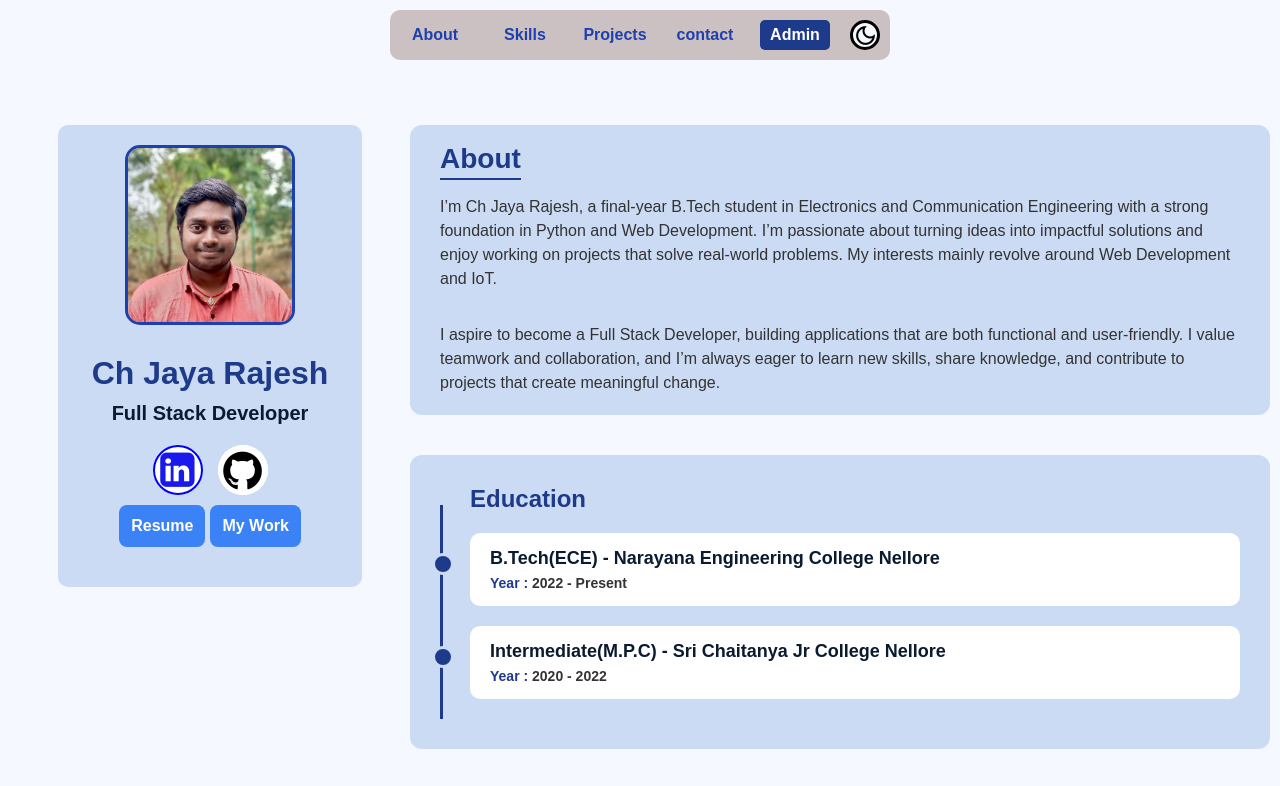
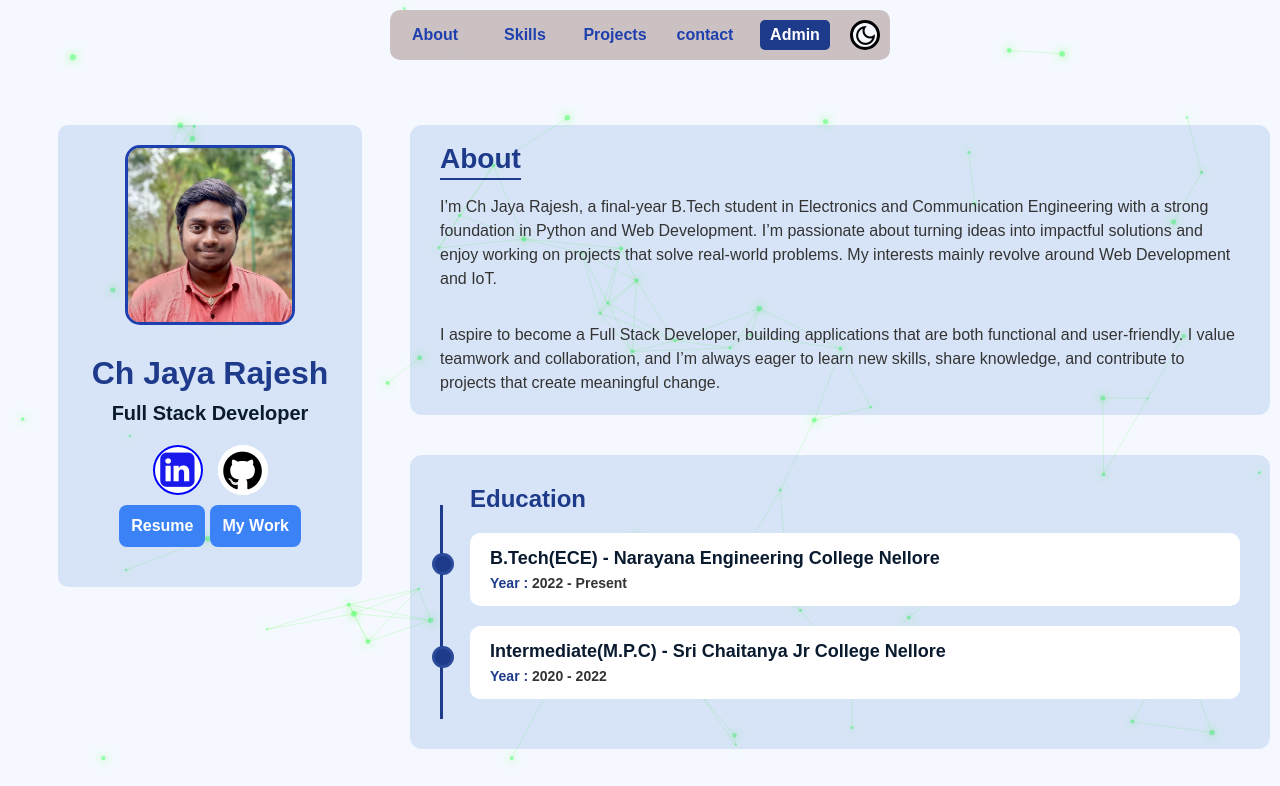
Before and after one commit to chjayarajesh/portfolio, a plain HTML site: page index.html in a window 1280 px wide. Shown: the top 786 px of the page. Drawn offline with nearby package versions, Linux system fonts and the light colour scheme.

Commit message:
animated

```diff
--- a/index.html
+++ b/index.html
@@ -5,10 +5,12 @@
     <meta name="viewport" content="width=device-width, initial-scale=1.0">
     <title>Portfolio</title>
     <link rel="stylesheet" href="style.css">
+    <link rel="icon" type="image/png" href="images/logo.png">
     <link href="https://fonts.googleapis.com/css2?family=Material+Symbols+Outlined" rel="stylesheet">
     <link rel="stylesheet" href="https://cdnjs.cloudflare.com/ajax/libs/font-awesome/4.7.0/css/font-awesome.min.css">
 </head>
 <body >
+    <canvas id="three-bg"></canvas>
     <header>
         <nav>
             <a href="#about">About</a>
@@ -198,6 +200,14 @@ menu
     <footer>
        &COPY; CH JAYA RAJESH 2025.
     </footer>
+    <div class="admin-card">
+        <form action="">
+            <input id="admin-ip" type="password" required placeholder="Enter Admin Password">
+            <button type="button" id="close">Close</button>
+            <button type="submit" id="login">Login</button>
+        </form>
+        <h4>Only for Admin</h4>
+    </div>
     <script src="script.js"></script>
 </body>
 </html>
--- a/script.js
+++ b/script.js
@@ -1,10 +1,122 @@
 document.addEventListener("DOMContentLoaded", function () {
+
+    // ============================
+    // 1. Animated Background
+    // ============================
+    (function () {
+        const canvas = document.getElementById('three-bg');
+        if (!canvas) return;
+        const ctx = canvas.getContext('2d');
+        let w = window.innerWidth, h = window.innerHeight;
+        let particles = [];
+        const PARTICLE_COUNT = 70;
+
+        function resize() {
+            w = window.innerWidth;
+            h = window.innerHeight;
+            canvas.width = w;
+            canvas.height = h;
+        }
+
+        function createParticles() {
+            particles = [];
+            for (let i = 0; i < PARTICLE_COUNT; i++) {
+                particles.push({
+                    x: Math.random() * w,
+                    y: Math.random() * h,
+                    r: Math.random() * 2 + 1,
+                    dx: (Math.random() - 0.5) * 0.7,
+                    dy: (Math.random() - 0.5) * 0.7
+                });
+            }
+        }
+
+        function drawParticles() {
+            ctx.clearRect(0, 0, w, h);
+            ctx.save();
+            ctx.globalAlpha = 0.7;
+            for (let i = 0; i < PARTICLE_COUNT; i++) {
+                const p = particles[i];
+                ctx.beginPath();
+                ctx.arc(p.x, p.y, p.r, 0, 2 * Math.PI);
+                ctx.fillStyle = "#6cff87";
+                ctx.shadowBlur = 10;
+                ctx.shadowColor = "#39ff14";
+                ctx.fill();
+            }
+            ctx.restore();
+
+            // Lines between close particles
+            for (let i = 0; i < PARTICLE_COUNT; i++) {
+                for (let j = i + 1; j < PARTICLE_COUNT; j++) {
+                    const p1 = particles[i], p2 = particles[j];
+                    const dist = Math.hypot(p1.x - p2.x, p1.y - p2.y);
+                    if (dist < 100) {
+                        ctx.save();
+                        ctx.globalAlpha = 0.15;
+                        ctx.beginPath();
+                        ctx.moveTo(p1.x, p1.y);
+                        ctx.lineTo(p2.x, p2.y);
+                        ctx.strokeStyle = "#39ff14";
+                        ctx.lineWidth = 1;
+                        ctx.stroke();
+                        ctx.restore();
+                    }
+                }
+            }
+        }
+
+        function animateParticles() {
+            for (let i = 0; i < PARTICLE_COUNT; i++) {
+                let p = particles[i];
+                p.x += p.dx;
+                p.y += p.dy;
+                if (p.x < 0 || p.x > w) p.dx *= -1;
+                if (p.y < 0 || p.y > h) p.dy *= -1;
+            }
+            drawParticles();
+            requestAnimationFrame(animateParticles);
+        }
+
+        window.addEventListener('resize', () => {
+            resize();
+            createParticles();
+        });
+
+        resize();
+        createParticles();
+        animateParticles();
+    })();
+
+
+    const adminLink = document.getElementById("admin");
+    const adminCard = document.querySelector(".admin-card");
+    const closeBtn = document.getElementById("close");
+
+    // Hide admin card by default
+    adminCard.style.display = "none";
+
+    // Show card when Admin link is clicked
+    adminLink.addEventListener("click", function (e) {
+        e.preventDefault(); // prevent jumping to #admin
+        adminCard.style.display = "flex";
+    });
+
+    // Hide card when Close button is clicked
+    closeBtn.addEventListener("click", function () {
+        adminCard.style.display = "none";
+    });
+
+    // ============================
+    // 2. Theme + Menu + Nav Logic
+    // ============================
     const themeBtn = document.querySelector('.theme');
     const body = document.body;
     const themeIcon = themeBtn.querySelector('span');
     const menuBtn = document.querySelector('.menu-btn');
     const nav = document.querySelector('header nav');
     const navLinks = nav.querySelectorAll('a');
+    const admin = document.querySelector('.admin');
 
     // Theme toggle
     themeBtn.addEventListener('click', function () {
--- a/style.css
+++ b/style.css
@@ -2,9 +2,9 @@
 body.dark-theme {
     --primary-bg: #0a0a0a;
     --secondary-bg: #111111;
-    --card-bg: #1a1a1a;
+    --card-bg: rgba(82, 77, 77, 0.4);
     --primary-text: #6cff87;
-    --secondary-text: #9ca3af;
+    --secondary-text: #d1d5dd;
     --accent: #39ff14;
     --accent-dark: #00cc44;
     --border: #32d315;
@@ -21,7 +21,7 @@ body.dark-theme {
 :root {
     --primary-bg: #f5f9ff;
     --secondary-bg: #ffffff;
-    --card-bg: #cadbf3;
+    --card-bg: rgba(94, 145, 212, 0.2);
     --primary-text: #0a1a2f;
     --secondary-text: #333333;
     --accent: #1e40af;
@@ -824,3 +824,71 @@ footer{
       position: static;
     }
 }
+
+
+/* Background animation canvas */
+/* Background animation canvas */
+#three-bg {
+    position: fixed;
+    top: 0;
+    left: 0;
+    width: 100vw;
+    height: 100vh;
+    z-index: -1;           /* push behind everything */
+    pointer-events: none;  /* clicks pass through */
+}
+
+
+/* Make sure all other content stays above */
+
+.admin-card {
+  display: flex;
+  padding: 40px;
+  background-color: var(--card-bg);
+  backdrop-filter: blur(10px);
+  border-radius: 12px;
+  position: fixed;
+  height: 50%;
+  width: 100%;
+  top: 150px;
+  left: 0px;
+  justify-content: center;
+  align-items: center;
+  flex-direction: column;
+  gap: 10px;
+}
+.admin-card form input{
+  padding: 12px;
+  border-radius: 8px;
+  border: 2px solid var(--border);
+  background: var(--secondary-bg);
+  color: var(--primary-text);
+  font-size: 15px;
+  transition: border-color 0.3s ease, box-shadow 0.3s ease;
+}
+.admin-card input:focus{
+  border-color: var(--accent-dark);
+  box-shadow: 0 0 8px var(--accent);
+  outline: none;
+}
+.admin-card button {
+  background: var(--button-bg);
+  border: none;
+  padding: 12px;
+  border-radius: 8px;
+  font-size: 16px;
+  font-weight: bold;
+  cursor: pointer;
+  color: #fff;
+}
+.admin-card button[id="close"] {
+  background: red;
+  border: none;
+  padding: 12px;
+  border-radius: 8px;
+  font-size: 16px;
+  font-weight: bold;
+  cursor: pointer;
+  color: #fff;
+
+}
```
Also changed, not shown: images/logo.png (added).
